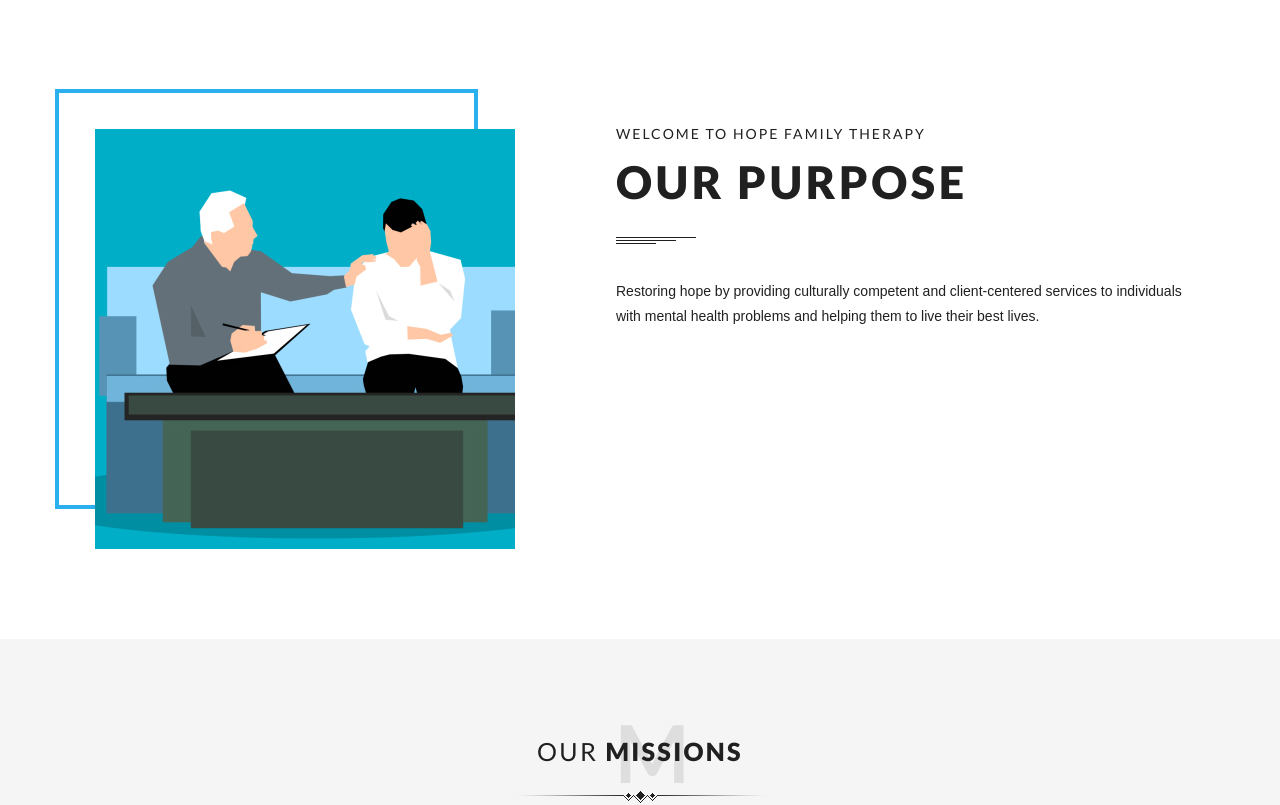
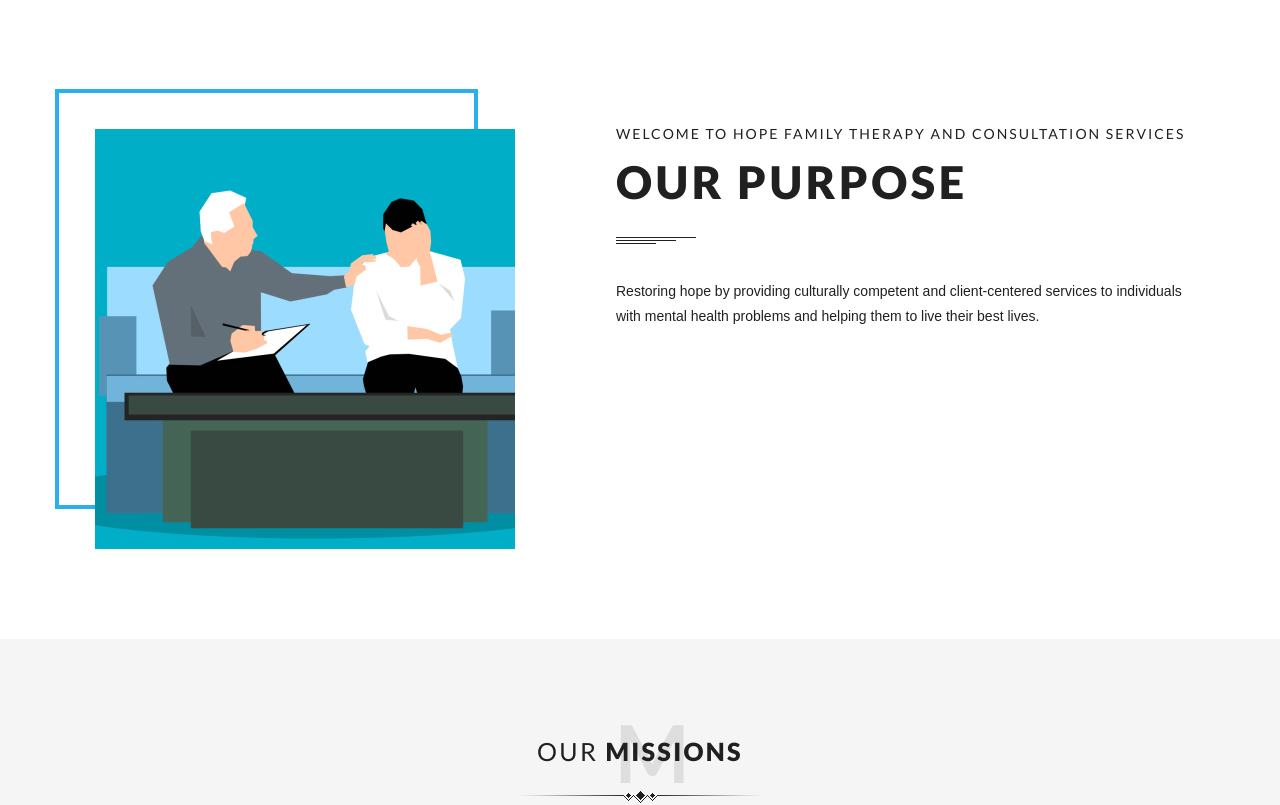
Before and after one commit to rkeffly/adebola.github.io, a plain HTML site: page index.html in a window 1280 px wide. Shown: the part 1080-1885 px from the top of the page. Drawn offline with Linux system fonts and the light colour scheme; some packages are replaced by stand-ins of ours; files whose address does not match are found by name; a web font is replaced by a local one.

Commit message:
Update index.html

```diff
--- a/index.html
+++ b/index.html
@@ -2,8 +2,8 @@
 <head>
 
 <meta charset="utf-8">
-<title>HOPE FAMILY THERAPY</title>
-<meta name="description" content="  Hope Family Therapy is here to restore hope by providing culturally competent and client-centered services to individuals with mental health problems and helping them to live their best lives
+<title>HOPE FAMILY THERAPY and Consultation Services</title>
+<meta name="description" content="  Hope Family Therapy and Consultation Services is here to restore hope by providing culturally competent and client-centered services to individuals with mental health problems and helping them to live their best lives
 ">
 <meta name="keywords" content=" appointment, clinic, dentist, doctor, health, health care, hospital, hospitality, laboratory, medical, medicine, patient, Trauma-Focused Cognitive Behavior Therapy (TF-CBT),
 Post-Traumatic Stress Disorders (PTSD), Grief/Loss, Cognitive Behavior Therapy (CBT), Obsessive Compulsive Disorder (OCD), Attention-Deficits Hyperactivity Disorder (ADHD),
@@ -96,8 +96,8 @@ FROM THE INSIDE</div>
 </li>
  <li data-transition="slidedown" data-slotamount="7" data-masterspeed="1000" data-saveperformance="on">
 <img src="images/slides/3.jpg" alt="slider-image" />
-<div class="tp-caption sfl flat-subtitle-slider3" data-x="390" data-y="366" data-speed="1000" data-start="1000" data-easing="Power3.easeInOut">High Quality Health Services</div>
-<div class="tp-caption sfl flat-title-slider3" data-x="210" data-y="422" data-speed="1000" data-start="1500" data-easing="Power3.easeInOut"><span>HOPE FAMILY THERAPY</span></div>
+<div class="tp-caption sfl flat-subtitle-slider3" data-x="390" data-y="366" data-speed="1000" data-start="1000" data-easing="Power3.easeInOut">HOPE FAMILY THERAPY AND </div>
+<div class="tp-caption sfl flat-title-slider3" data-x="210" data-y="422" data-speed="1000" data-start="1500" data-easing="Power3.easeInOut"><span>CONSULTATION SERVICES</span></div>
 <div class="tp-caption sfl flat-button border-white" data-x="400" data-y="603" data-speed="1000" data-start="2000" data-easing="Power3.easeInOut"><a href="#">view detail<i class="material-icons">chevron_right</i></a></div>
 <div class="tp-caption sfr flat-button border-white" data-x="589" data-y="603" data-speed="1000" data-start="2000" data-easing="Power3.easeInOut"><a href="#">Appointment<i class="material-icons">edit</i></a></div>
 <div class="tp-caption flat-scroll-btn animated bounce" data-x="585" data-y="953"><i class="icon-mouse icons"></i></div>
@@ -120,7 +120,7 @@ FROM THE INSIDE</div>
 <div class="col-md-7">
 <div class="about-wrap padding-left61px">
 <div class="title-box">
-<h4 class="sub-title">Welcome to Hope Family Therapy</h4>
+<h4 class="sub-title">Welcome to Hope Family Therapy and Consultation Services</h4>
 <h2 class="main-title">Our Purpose</h2>
 </div>
 <p>Restoring hope by providing culturally competent and client-centered services to individuals with mental health problems and helping them to live their best lives.
@@ -282,7 +282,7 @@ FROM THE INSIDE</div>
 <div class="flat-divider d100px"></div>
 <div class="title-section desc">
 <h1 class="title" data-text="S">Our<span> Services</span></h1>
-<div class="desc">Here at Hope Family Therapy, we offer provide quality and compassionate mental health services to our patients. They include;</div>
+<div class="desc">Here at Hope Family Therapy and Consultation Services, we provide quality and compassionate mental health services to our patients. They include;</div>
 </div>
 <div class="row">
     <div class="col-md-12">
@@ -496,7 +496,7 @@ Sunday: Closed
 <div class="col-md-12 text-center">
 <div class="copyright">
 <p>Copyright © 2022
-<a href="" target="_blank">Hope Family Therapy</a> All Rights Reserved.</p>
+<a href="" target="_blank">Hope Family Therapy and Consultation Services</a> All Rights Reserved.</p>
 </div>
 </div>
 </div>
```
